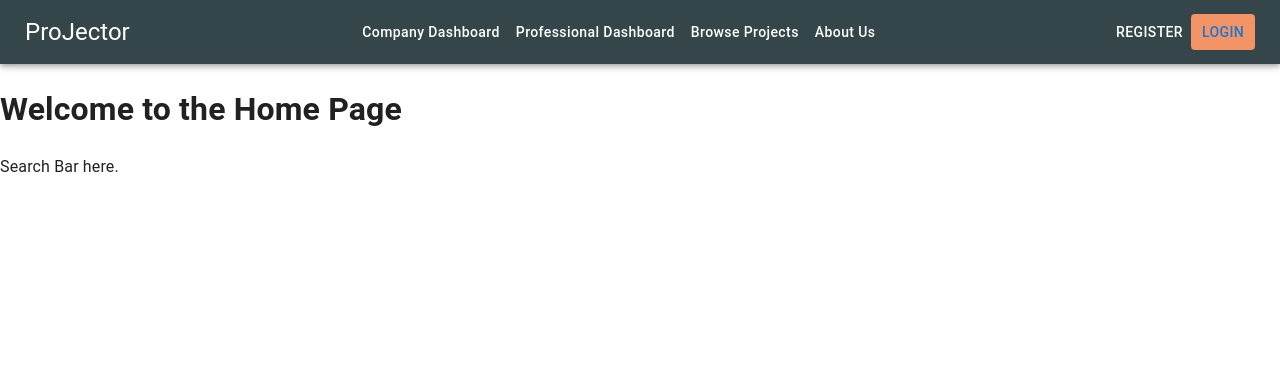
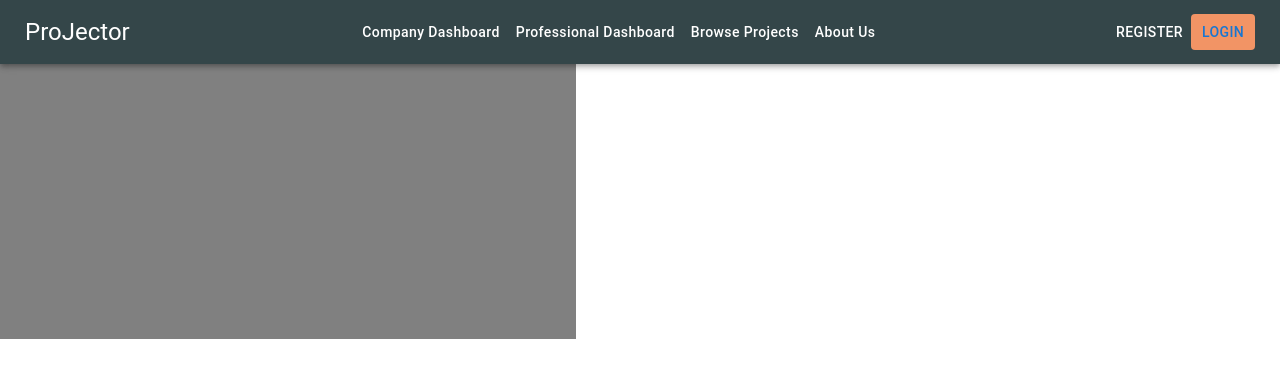
Before and after one commit to Chuanhui-Zheng/Web-Platform-for-Connecting-Professionals-with-Projects, a React (Vite) app in the folder frontend/: page /allprojects in a window 1280 px wide. Shown: the top 378 px of the page. Built offline with nearby package versions, Linux system fonts and the light colour scheme.

Commit message:
created file layout

```diff
--- a/frontend/src/pages/AllProjects.jsx
+++ b/frontend/src/pages/AllProjects.jsx
@@ -1,11 +1,29 @@
 import React from 'react';
+import Box from '@mui/material/Box';
+import Collapse from '@mui/material/Collapse';
 
 function AllProjects() {
+    const [checked, setChecked] = React.useState(false);
+
+    const handleChange = () => {
+        setChecked((prev) => !prev);
+    };
     return (
-      <div>
-        <h1>Welcome to the Home Page</h1>
-        <p>Search Bar here.</p>
-      </div>
+      <Box>
+        <Box sx={{ width: '45%', height: '100%', backgroundColor: 'grey' }}>
+          <Collapse orientation="horizontal" in={checked} sx={{ height: '100%'}}>
+          <div>
+          <h1>Welcome to the Home Page</h1>
+          <p>Search Bar here.</p>
+        </div>
+          </Collapse>
+        </Box>
+        {/* <div>
+          <h1>Welcome to the Home Page</h1>
+          <p>Search Bar here.</p>
+        </div> */}
+      </Box>
+
     );
 }
 
```
